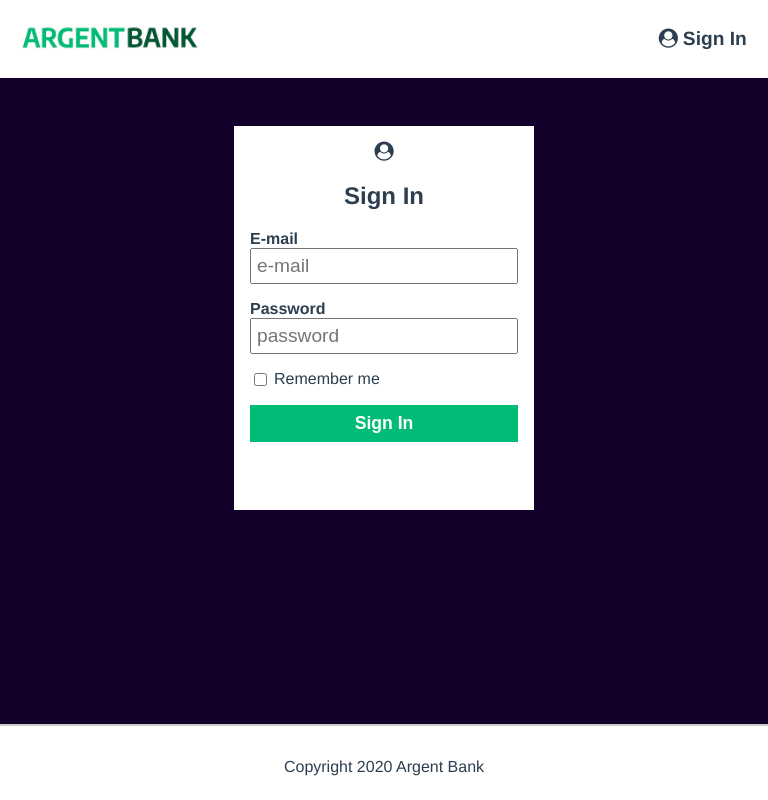
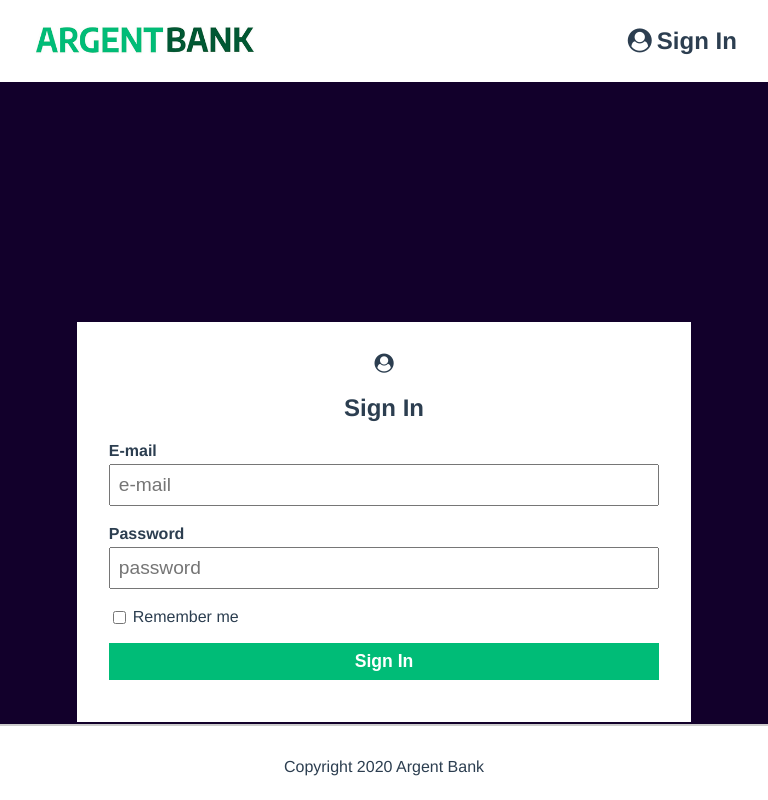
Before and after one commit to jojoner16/argent-bank, a React (Create React App) app: page /login in a window 768 px wide. Built offline with nearby package versions, Linux system fonts and the light colour scheme.

Commit message:
ajustement des règles css responsive mobile/tablette

```diff
--- a/src/styles/components/EditUserName.css
+++ b/src/styles/components/EditUserName.css
@@ -40,8 +40,25 @@
 }
 
 /* Ajout des règles de style pour la version mobile */
-@media (max-width: 919px) {
+@media (max-width: 767px) {
   .inputs {
     flex-direction: column;
   }
 }
+
+/* Ajout des règles de style pour la version tablette */
+@media screen and (min-width: 768px) and (max-width: 991px) {
+  .buttons {
+    width: 200px;
+    padding: 8px;
+    font-size: 1.1rem;
+  }
+
+  .input-grey input {
+    padding: 8px;
+  }
+
+  .edit-button {
+    font-size: 1.1rem;
+  }
+}
--- a/src/styles/components/Header.css
+++ b/src/styles/components/Header.css
@@ -52,7 +52,7 @@
 }
 
 /* Ajout des règles de style pour la version mobile */
-@media (max-width: 919px) {
+@media (max-width: 767px) {
   .main-nav {
     padding: 10px;
   }
@@ -65,3 +65,19 @@
     display: none;
   }
 }
+
+/* Ajout des règles de style pour la version tablette */
+@media screen and (min-width: 768px) and (max-width: 991px) {
+  .main-nav-profile {
+    font-size: 1.5em;
+  }
+
+  .nav-item-text {
+    display: inline;
+  }
+
+  .main-nav-logo-image {
+    max-width: 100%;
+    width: 250px;
+  }
+}
--- a/src/styles/pages/Login.css
+++ b/src/styles/pages/Login.css
@@ -70,8 +70,31 @@
 }
 
 /* Ajout de styles pour les petits écrans */
-@media (max-width: 919px) {
+@media (max-width: 767px) {
   .sign-in-content {
     padding: 1rem;
   }
 }
+
+/* Ajout des règles de style pour la version tablette */
+@media screen and (min-width: 768px) and (max-width: 991px) {
+  .sign-in-content {
+    width: 80%;
+    height: auto;
+    margin-top: 15rem;
+    padding: 2rem;
+  }
+
+  .sign-in-button {
+    margin-top: 1rem;
+  }
+
+  .input-wrapper {
+    margin-bottom: 1.2rem;
+  }
+
+  .input-wrapper input {
+    padding: 8px;
+    margin-top: 4px;
+  }
+}
--- a/src/styles/pages/Profil.css
+++ b/src/styles/pages/Profil.css
@@ -70,7 +70,20 @@
   cursor: pointer;
 }
 
-@media (min-width: 720px) {
+/* Cache les noms et prénoms lors de l'édition (edit name) */
+.header h1.editing span {
+  display: none;
+}
+
+/* Ajout des règles de style pour la version mobile */
+@media (max-width: 767px) {
+  .main.bg-dark {
+    margin-bottom: 4em;
+  }
+}
+
+/* Ajout des règles de style pour la version tablette */
+@media screen and (min-width: 768px) and (max-width: 991px) {
   .account {
     flex-direction: row;
   }
@@ -83,15 +96,3 @@
     width: 200px;
   }
 }
-
-/* Cache les noms et prénoms lors de l'édition (edit name) */
-.header h1.editing span {
-  display: none;
-}
-
-/* Ajout des règles de style pour la version mobile */
-@media (max-width: 919px) {
-  .main.bg-dark {
-    margin-bottom: 4em;
-  }
-}
--- a/src/styles/‌index.css
+++ b/src/styles/‌index.css
@@ -53,38 +53,9 @@ body {
   font-size: 0.9rem;
 }
 
-@media (min-width: 920px) {
-  .hero {
-    height: 400px;
-    background-position: 0% 33%;
-  }
-
-  .hero-content {
-    position: absolute;
-    top: 50px;
-    right: 50px;
-    width: 300px;
-    margin: 2rem;
-  }
-
-  .hero-content .subtitle {
-    font-size: 1.5rem;
-  }
-
-  .hero-content .text {
-    font-size: 1.2rem;
-  }
-}
-
 .features {
   display: flex;
   flex-direction: column;
-}
-
-@media (min-width: 920px) {
-  .features {
-    flex-direction: row;
-  }
 }
 
 .feature-icon {
@@ -107,7 +78,7 @@ body {
 }
 
 /* Ajout des règles de style pour la version mobile */
-@media (max-width: 919px) {
+@media (max-width: 767px) {
   .hero {
     height: 250px;
     background-position: 0% 50%;
@@ -139,3 +110,40 @@ body {
     font-size: 1.1rem;
   }
 }
+
+/* Ajout des règles de style pour la version tablette */
+@media screen and (min-width: 768px) and (max-width: 991px) {
+  .hero {
+    height: 300px; /* Ajustez la hauteur selon vos préférences */
+    background-position: 0% 40%; /* Ajustez la position du fond */
+  }
+
+  .hero-content {
+    width: 70%;
+    background: rgba(255, 255, 255, 0.7);
+  }
+
+  .hero-content .subtitle {
+    font-size: 1.6rem;
+  }
+
+  .hero-content .text {
+    font-size: 1.2rem;
+  }
+
+  .features {
+    margin-bottom: 4em;
+  }
+
+  .feature-item {
+    padding: 2rem;
+  }
+
+  .feature-item-title {
+    font-size: 1.3rem; /* Ajustez la taille de la police */
+  }
+
+  .feature-item p {
+    font-size: 1.1rem;
+  }
+}
```
